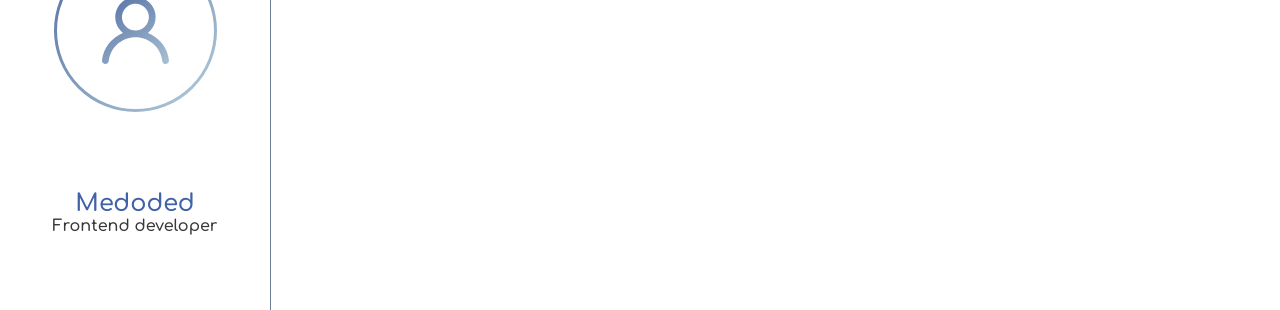
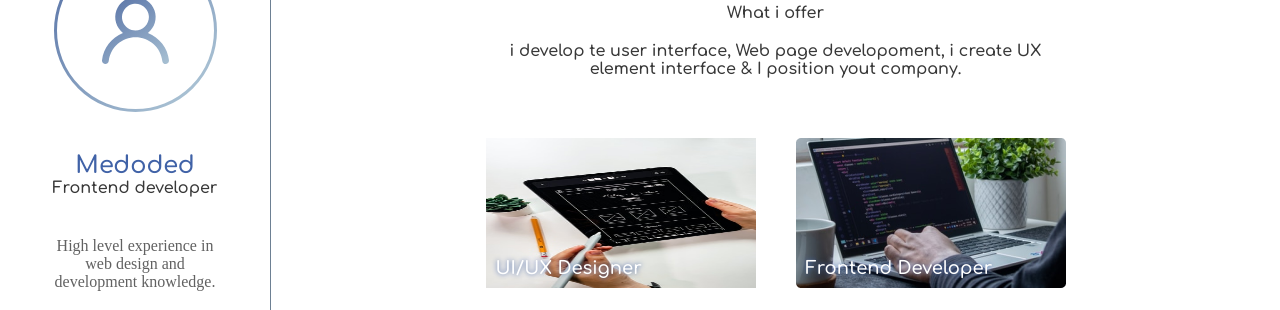
Before and after one commit to beliberda/snycks_portfolio, a plain HTML site: page services.html in a window 1280 px wide. Shown: the part 168-478 px from the top of the page. Drawn offline with Linux system fonts and the light colour scheme.

Commit message:
weripojgioerjgioer

```diff
--- a/assets/css/index.css
+++ b/assets/css/index.css
@@ -7,3 +7,4 @@
 @import url(./about.css);
 @import url(./skill.css);
 @import url(./portfolio.css);
+@import url(./service.css);
--- /dev/null
+++ b/assets/css/service.css
@@ -0,0 +1,41 @@
+.page-services {
+    display: flex;
+    flex-direction: column;
+    gap: 20px;
+    text-align: center;
+    align-items: center;
+}
+
+.page-services h4 {
+    max-width: 600px;
+}
+
+.service-list {
+    display: flex;
+    justify-content: center;
+    gap: 40px;
+    margin-top: 40px;
+}
+
+.service-item {
+    width: 270px;
+    height: 150px;
+    position: relative;
+}
+
+.service-item h3 {
+    z-index: 10;
+    position: absolute;
+    bottom: 10px;
+    left: 10px;
+    font-size: 18px;
+    text-shadow: 0px 0px 5px var(--text-primary);
+    color: var(--text-white);
+}
+
+.service-item img {
+    width: 100%;
+    height: 100%;
+
+    z-index: 8;
+}
--- a/assets/css/sidebar.css
+++ b/assets/css/sidebar.css
@@ -1,7 +1,6 @@
 .sidebar {
   display: flex;
   flex-direction: column;
-  justify-content: space-between;
   gap: 40px;
   align-items: center;
   text-align: center;
@@ -11,17 +10,18 @@
   height: 100%;
   border-right: 1px solid #6d8093;
 }
-.sidebar-photo {
-}
-.sidebar-title {
-}
-.sidebar-name {
-}
-.sidebar-text {
-}
+
+.sidebar-photo {}
+
+.sidebar-title {}
+
+.sidebar-name {}
+
+.sidebar-text {}
+
 .sidebar__social-links {
   display: flex;
   gap: 20px;
 }
-.btn-contact {
-}
+
+.btn-contact {}
--- a/services.html
+++ b/services.html
@@ -53,7 +53,24 @@
         </div>
         <button class="btn-contact">Contact me</button>
       </aside>
-      <main class="content page-services"></main>
+      <main class="content page-services">
+        <h2>Services</h2>
+        <h4>What i offer</h4>
+        <h4>
+          i develop te user interface, Web page developoment, i create UX
+          element interface & I position yout company.
+        </h4>
+        <div class="service-list">
+          <article class="service-item">
+            <img src="./assets/images/design.jpg" alt="" />
+            <h3>UI/UX Designer</h3>
+          </article>
+          <article class="service-item">
+            <img src="./assets/images/front.png" alt="" />
+            <h3>Frontend Developer</h3>
+          </article>
+        </div>
+      </main>
     </main>
   </body>
   <script src="./assets/js/index.js"></script>
```
Also changed, not shown: assets/js/slider.js (+16 -16 lines), assets/images/design.jpg (added), assets/images/front.png (added).
